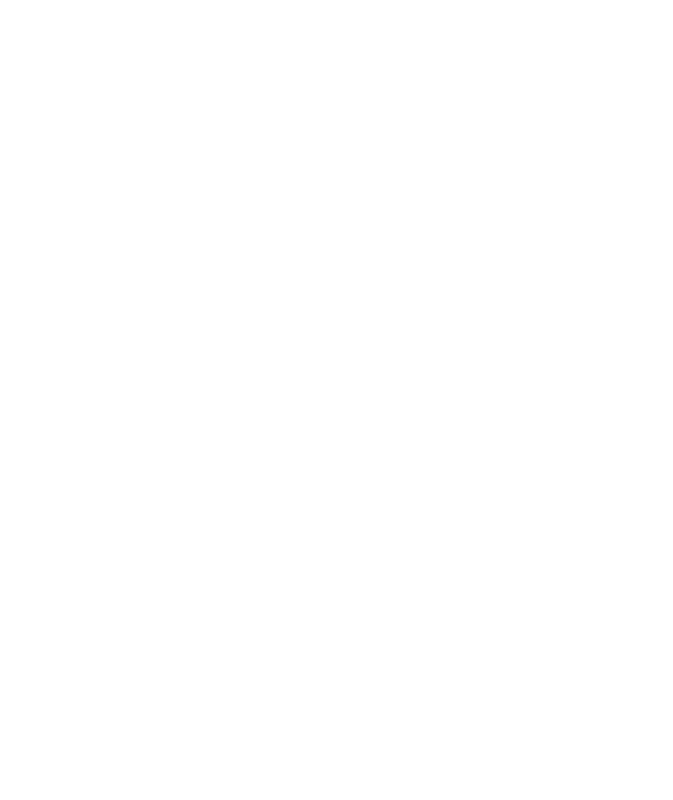
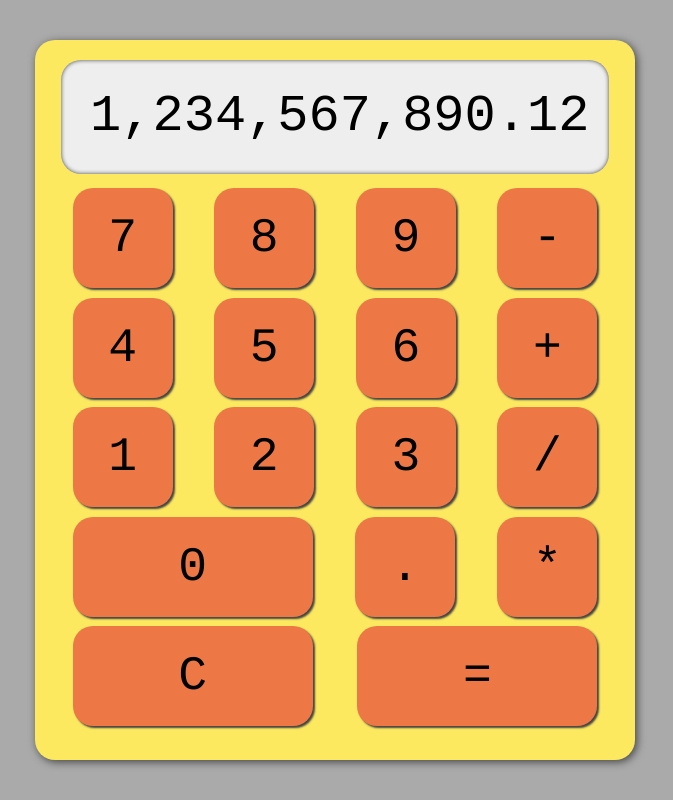
Before and after one commit to MongrelArchitect/calculator, a plain HTML site: page index.html in a window 1280 px wide. Shown: the whole page, without its empty margins (305-978 px from the left). Drawn offline with Linux system fonts and the light colour scheme.

Commit message:
Style calculator layout

```diff
--- a/index.html
+++ b/index.html
@@ -8,6 +8,42 @@
     <title>Quackulator</title>
   </head>
   <body>
+    <div class="container">
+      <div class="calculator">
+        <div class="display">
+          1,234,567,890.12
+        </div>
+        <div class="buttons">
+          <div class="button-row">
+            <div class="button number">7</div>
+            <div class="button number">8</div>
+            <div class="button number">9</div>
+            <div class="button operator">-</div>
+          </div>
+          <div class="button-row">
+            <div class="button number">4</div>
+            <div class="button number">5</div>
+            <div class="button number">6</div>
+            <div class="button operator">+</div>
+          </div>
+          <div class="button-row">
+            <div class="button number">1</div>
+            <div class="button number">2</div>
+            <div class="button number">3</div>
+            <div class="button operator">/</div>
+          </div>
+          <div class="button-row">
+            <div class="button number zero">0</div>
+            <div class="button decimal">.</div>
+            <div class="button operator">*</div>
+          </div>
+          <div class="button-row">
+            <div class="button clear">C</div>
+            <div class="button equals">=</div>
+          </div>
+        </div>
+      </div>
+    </div>
     <script src="./script.js"></script>
   </body>
 </html>
--- a/styles/style.css
+++ b/styles/style.css
@@ -0,0 +1,97 @@
+* {
+  box-sizing: border-box;
+}
+
+body {
+  align-items: center;
+  background-color: #aaa;
+  display: flex;
+  flex-direction: column;
+  height: 100vh;
+  justify-content: center;
+  width: 100vw;
+}
+
+.button {
+  align-items: center;
+  background-color: #ed7745;
+  border-radius: 20px;
+  box-shadow: 2px 2px 2px #444;
+  cursor: pointer;
+  display: flex;
+  font-family: Courier, sans-serif;
+  font-size: 48px;
+  height: 100px;
+  justify-content: center;
+  user-select: none;
+  width: 100px;
+}
+
+.button:active {
+  scale: 0.98;
+  box-shadow: 1px 1px 1px #444;
+}
+
+.buttons {
+  display: flex;
+  flex-direction: column;
+  gap: 8px;
+  height: 100%;
+  justify-content: space-evenly;
+  padding: 12px;
+  width: 98%;
+}
+
+.button-row {
+  display: flex;
+  justify-content: space-between;
+  gap: 2px;
+}
+
+.calculator {
+  align-items: center;
+  background-color: #fce95f;
+  box-shadow: 2px 2px 8px #444;
+  border-radius: 20px;
+  display: flex;
+  flex-direction: column;
+  height: 90%;
+  min-height: 700px;
+  padding: 20px;
+  width: 600px;
+}
+
+.clear {
+  width: 240px;
+}
+
+.container {
+  align-items: center;
+  display: flex;
+  height: 100%;
+  justify-content: center;
+  max-width: 800px;
+  width: 100%;
+}
+
+.display {
+  align-items: center;
+  background-color: #eee;
+  border-radius: 20px;
+  box-shadow: inset 0 0 4px #444;
+  display: flex;
+  font-family: monospace;
+  font-size: 52px;
+  height: 130px;
+  justify-content: flex-end;
+  padding: 20px;
+  width: 98%;
+}
+
+.equals {
+  width: 240px;
+}
+
+.zero {
+  width: 240px;
+}
```
